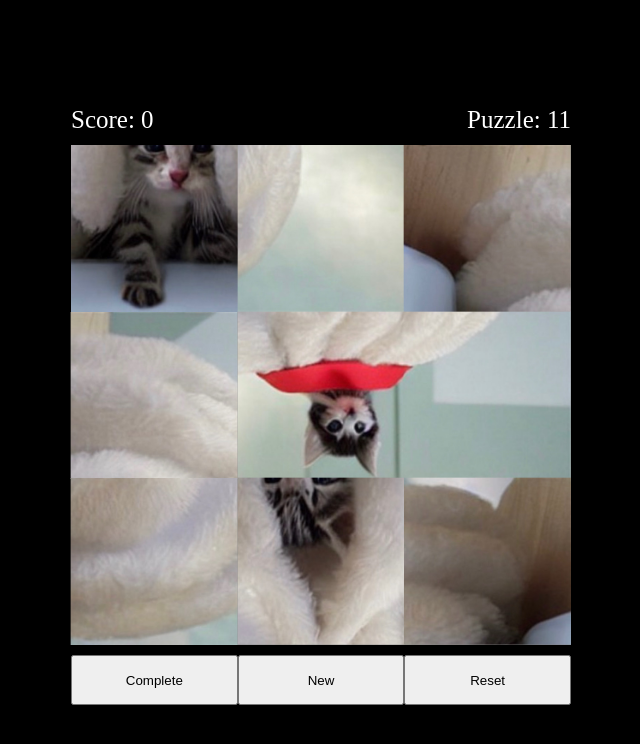
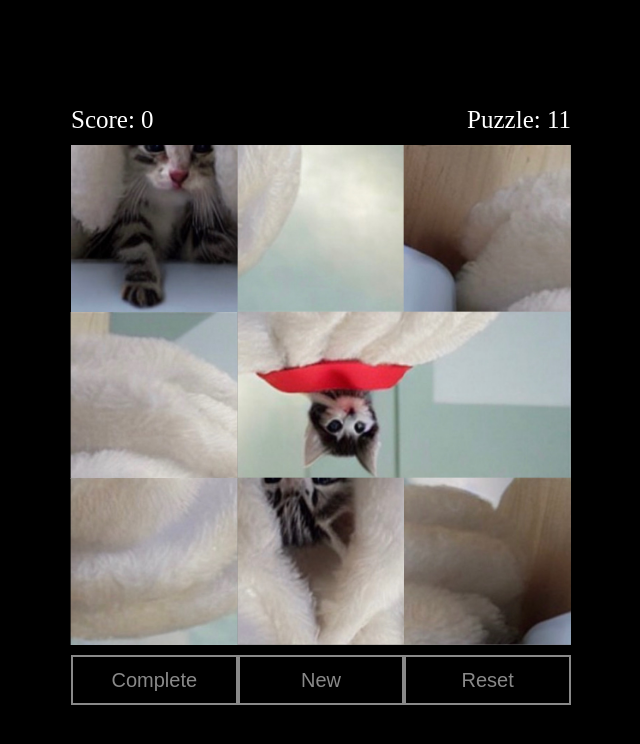
Before and after one commit to kkelleaz17/RandomizedGame, a plain HTML site: page index.html in a window 1280 px wide. Shown: the whole page, without its empty margins (319-959 px from the left). Drawn offline with Linux system fonts and the light colour scheme.

Commit message:
Update index.css

```diff
--- a/index.css
+++ b/index.css
@@ -84,8 +84,17 @@ body{
 .BUTTONS button{
     height: 100%;
     width: calc(500px / 3);
+    background-color: transparent;
+    color: #ffffff89;
+    border: #ffffff89 solid 2px;
+    transition: .2s;
+    font-size: 20px;
+    cursor:pointer
 }
-
+.BUTTONS button:hover{
+  color: white;
+  border: #ffffff solid 2px;
+}
 
 
 
```
